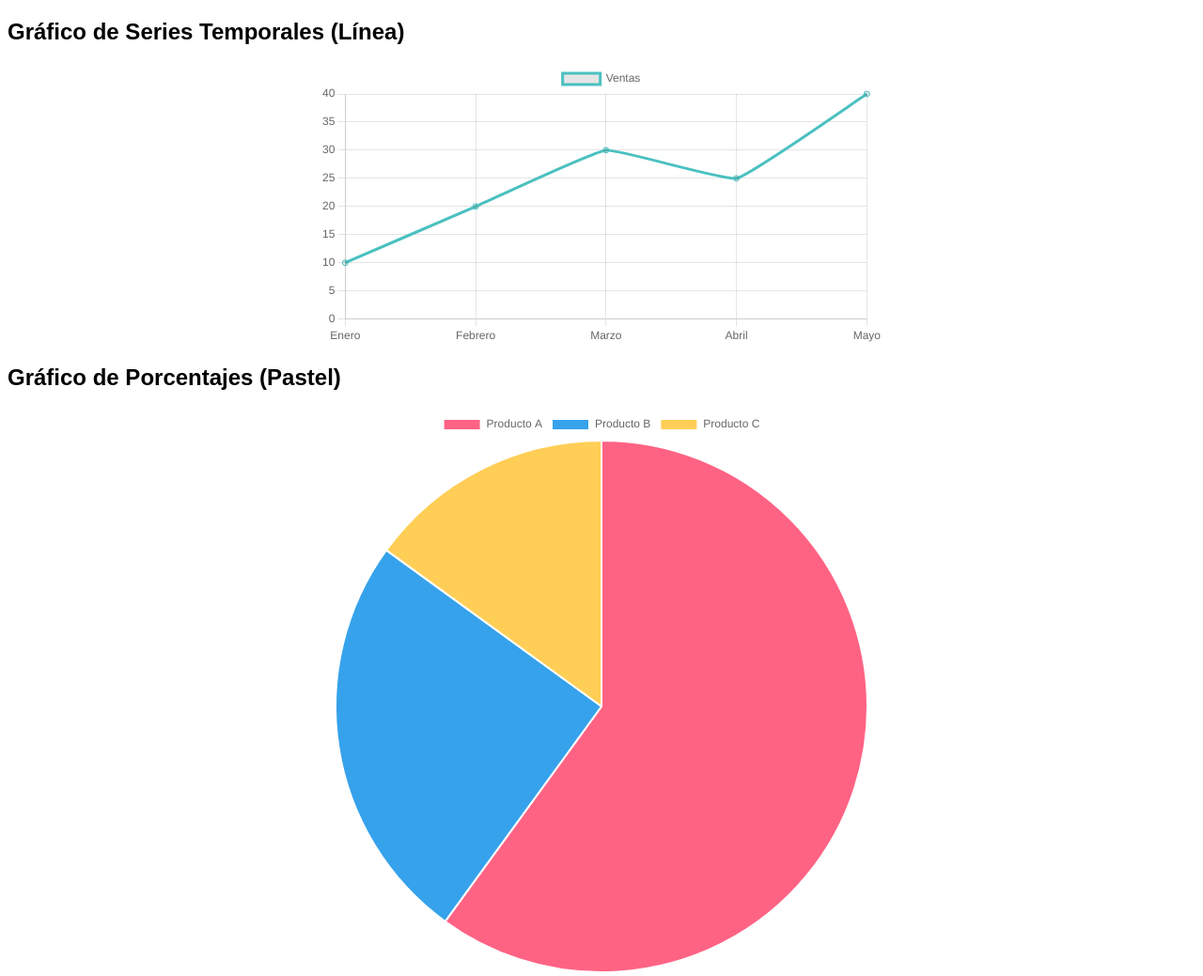
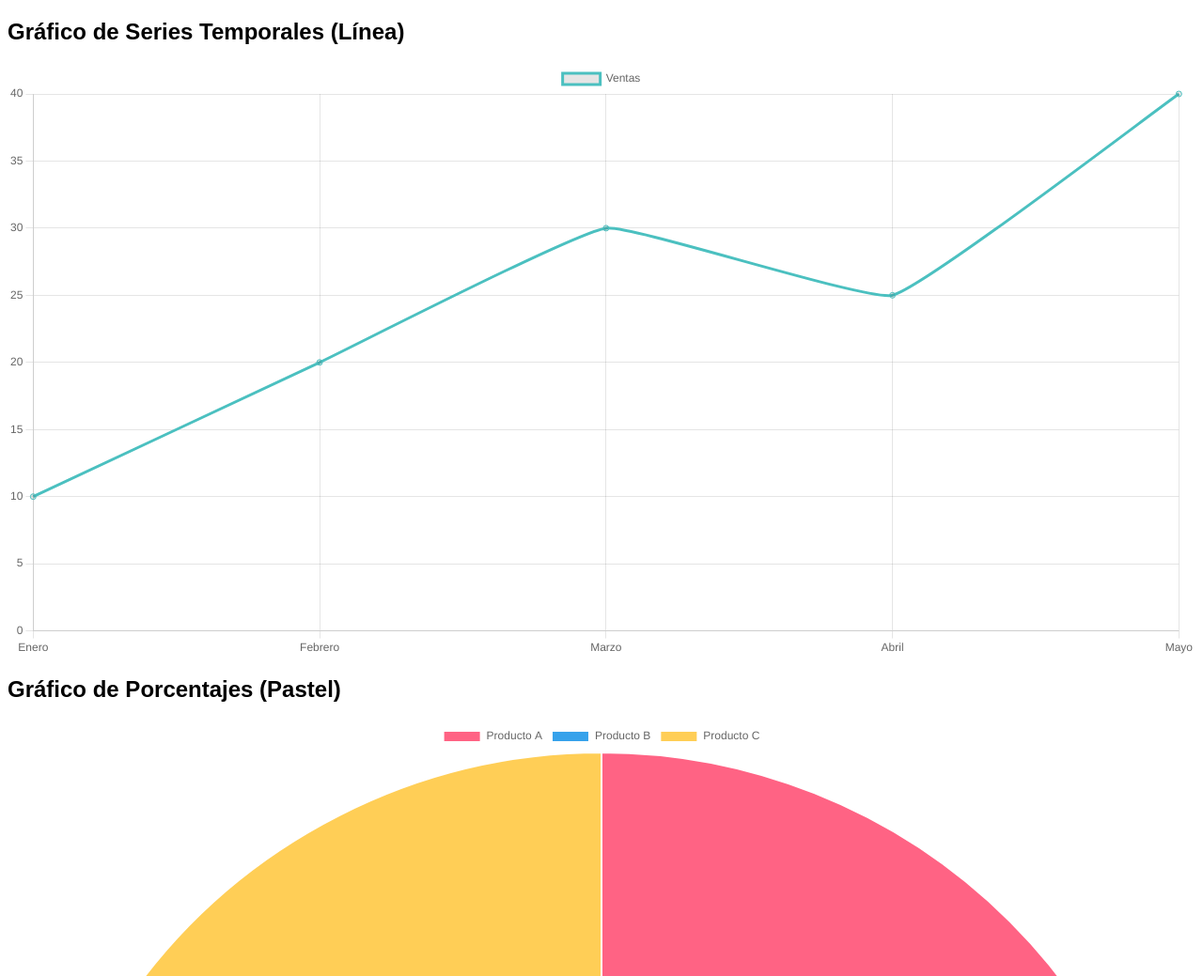
Before and after one commit to ElIkeer03/ElIkeer03.github.io, a plain HTML site: page demo/index.html in a window 1280 px wide. Shown: the top 1039 px of the page at 94% size. Drawn offline with nearby package versions, Linux system fonts and the light colour scheme.

Commit message:
Update index.html

```diff
--- a/demo/index.html
+++ b/demo/index.html
@@ -7,8 +7,7 @@
   <script src="https://cdn.jsdelivr.net/npm/chart.js"></script>
   <style>
     body { font-family: sans-serif; }
-    canvas { width: 100%; max-width: 600px; margin: 20px auto; }
-     .video-container {
+      .video-container {
       width: 100%;
       text-align: center;
       padding: 2rem 0;
```
